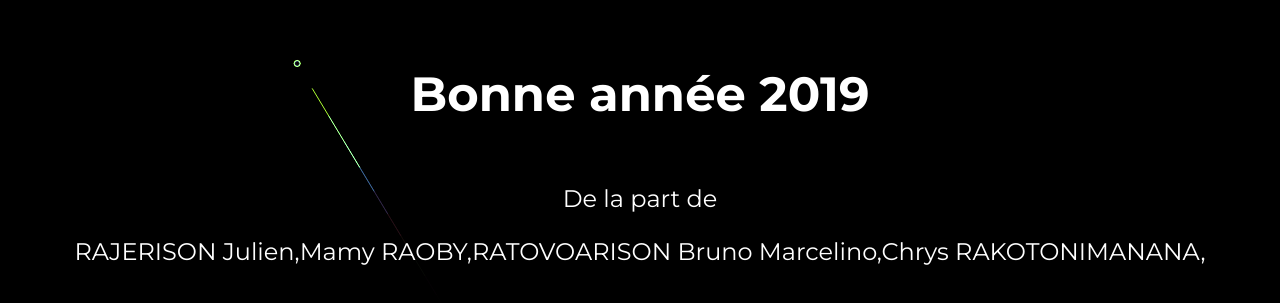
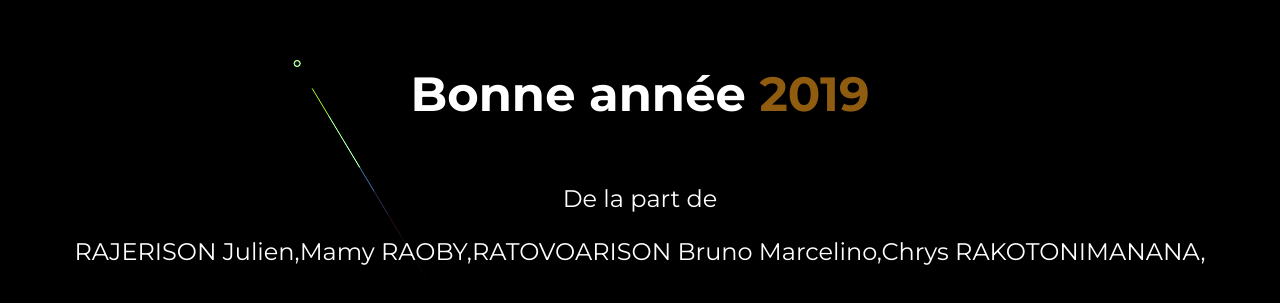
Before and after one commit to julkwel/bonane, a plain HTML site: page index.html in a window 1280 px wide. Shown: the part 167-470 px from the top of the page. Drawn offline with Linux system fonts and the light colour scheme.

Commit message:
Rendu de l'année dynamique

```diff
--- a/css/style.css
+++ b/css/style.css
@@ -1,7 +1,7 @@
+/* basic styles for black background and crosshair cursor */
 
-/* basic styles for black background and crosshair cursor */
 body {
-	background: #000!important;
+	background: #000 !important;
 	margin: 0;
 }
 
@@ -10,13 +10,17 @@ canvas {
 	display: block;
 }
 
-.text{
+.text {
 	color: white;
 	position: absolute;
 	top: 25%;
 	text-align: center;
 	display: block;
 	width: 100%;
-	font-family: 'Montserrat',Sans-Serif;
+	font-family: 'Montserrat', Sans-Serif;
 	font-size: 1.5rem
 }
+
+#year {
+	color: rgba(211, 136, 23, 0.678);
+}
--- a/index.html
+++ b/index.html
@@ -1,8 +1,9 @@
 <!DOCTYPE html>
-<html lang="en" >
+<html lang="en">
+
     <head>
         <meta charset="UTF-8">
-    <title>Bonane</title>
+        <title>Bonne année</title>
         <link rel="stylesheet" href="css/style.css">
         <link href="https://fonts.googleapis.com/css?family=Montserrat:400,500,600,700,800&amp;subset=cyrillic-ext,latin-ext" rel="stylesheet">
     </head>
@@ -10,20 +11,25 @@
     <body>
         <canvas id="canvas"></canvas>
         <div class="text">
-    <h1>Bonne année 2019</h1><br>
+            <h1>Bonne année
+                <span id="year"></span></h1><br>
             <span>De la part de
                 <p id="name"></p>
             </span>
         </div>
-<script  src="js/jquery-3.3.1.min.js"></script>
-<script  src="js/index.js"></script>
+        <script src="js/jquery-3.3.1.min.js"></script>
+        <script src="js/index.js"></script>
         <script>
-    $.getJSON('USER.json',function (element) {
+            let year = new Date().getFullYear();
+            document.querySelector("#year").innerText = year;
+            document.title += ` ${year}`;
+            $.getJSON('USER.json', function (element) {
                 for (const nous of element) {
                     let nom = nous.name;
-            document.getElementById('name').innerHTML += '<span>' + nom + '' + ',' +'</span>';
+                    document.getElementById('name').innerHTML += '<span>' + nom + '' + ',' + '</span>';
                 }
             })
         </script>
     </body>
+
 </html>
```
Lines whose indentation alone changed are shown as unchanged.
